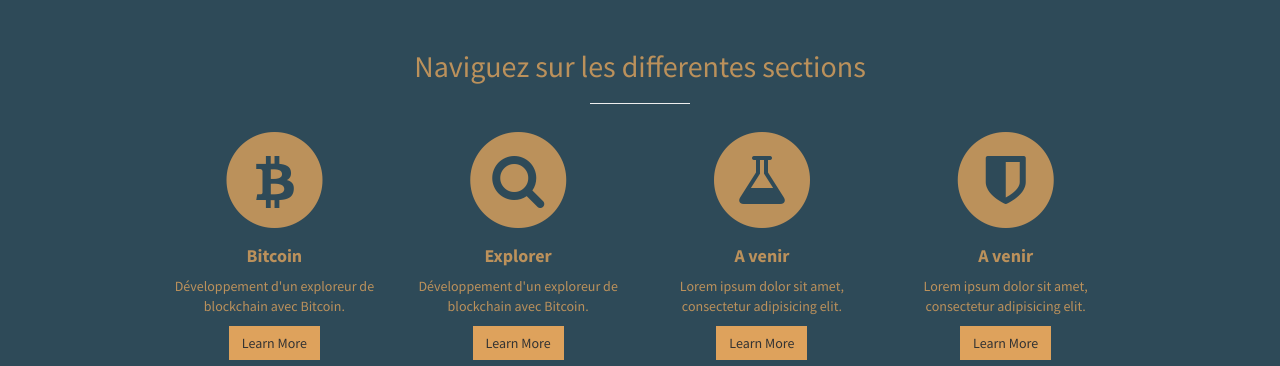
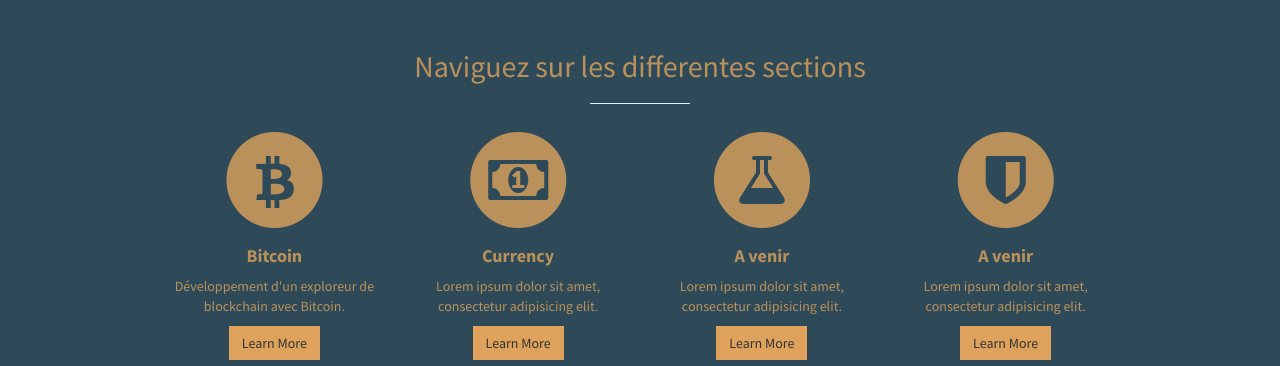
Before and after one commit to cjacques4/cjacques4.github.io, a plain HTML site: page index.html in a window 1280 px wide. Shown: the part 920-1286 px from the top of the page. Drawn offline with Linux system fonts and the light colour scheme.

Commit message:
Revert "eplorer lien"
This reverts commit 658f1ac1936ed1cc6d03115cda30aab36047256d.

```diff
--- a/index.html
+++ b/index.html
@@ -114,13 +114,13 @@
                             <div class="service-item">
                                 <span class="fa-stack fa-4x">
                                 <i class="fa fa-circle fa-stack-2x"></i>
-                                <i class="fa fa-search fa-stack-1x text-primary"></i>
+                                <i class="fa fa-money fa-stack-1x text-primary"></i>
                             </span>
                                 <h4>
-                                    <strong>Explorer</strong>
+                                    <strong>Currency</strong>
                                 </h4>
-                                <p>Développement d'un exploreur de blockchain avec Bitcoin.</p>
-                                <a href="bitcoin/explorer/index.html" class="btn btn-light">Learn More</a>
+                                <p>Lorem ipsum dolor sit amet, consectetur adipisicing elit.</p>
+                                <a href="#" class="btn btn-light">Learn More</a>
                             </div>
                         </div>
                         <div class="col-md-3 col-sm-6">
```
